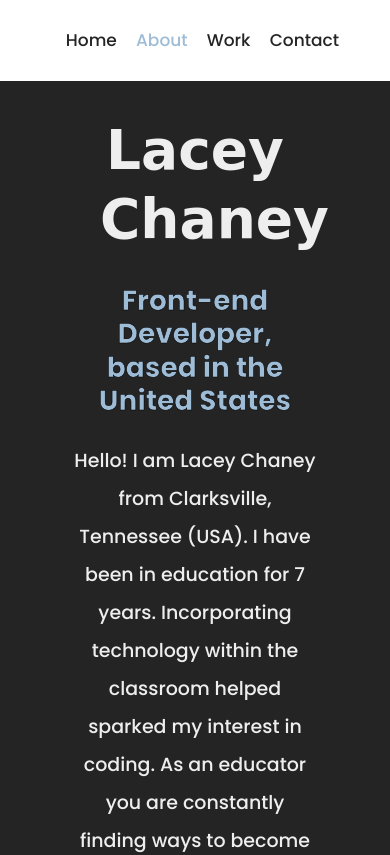
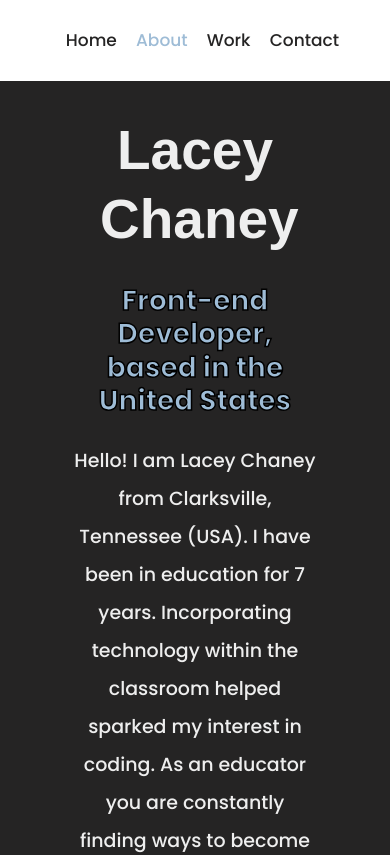
Before and after one commit to LaceyTN/portfolio-project, a plain HTML site: page about.html in a window 390 px wide. Shown: the top 855 px of the page. Drawn offline with nearby package versions, Linux system fonts and the light colour scheme.

Commit message:
updated h1 font

```diff
--- a/styles/portfolio.css
+++ b/styles/portfolio.css
@@ -1,6 +1,6 @@
 :root {
   --branding-color: rgb(238, 238, 238);
-  --heading-font-family: "Dancing Script", cursive;
+  --heading-font-family: "Montserrat", sans-serif;
   --body-font-family: "Poppins", sans-serif;
   --secondary-color: rgb(37, 36, 36);
   --accent-color: rgb(158, 188, 214);
@@ -279,7 +279,6 @@ footer .social-links a:hover {
     font-size: 28px;
     font-weight: 700;
     font-family: var(--body-font-family);
-    -webkit-text-stroke: 0.5px black;
   }
 
   .project-description {
```
